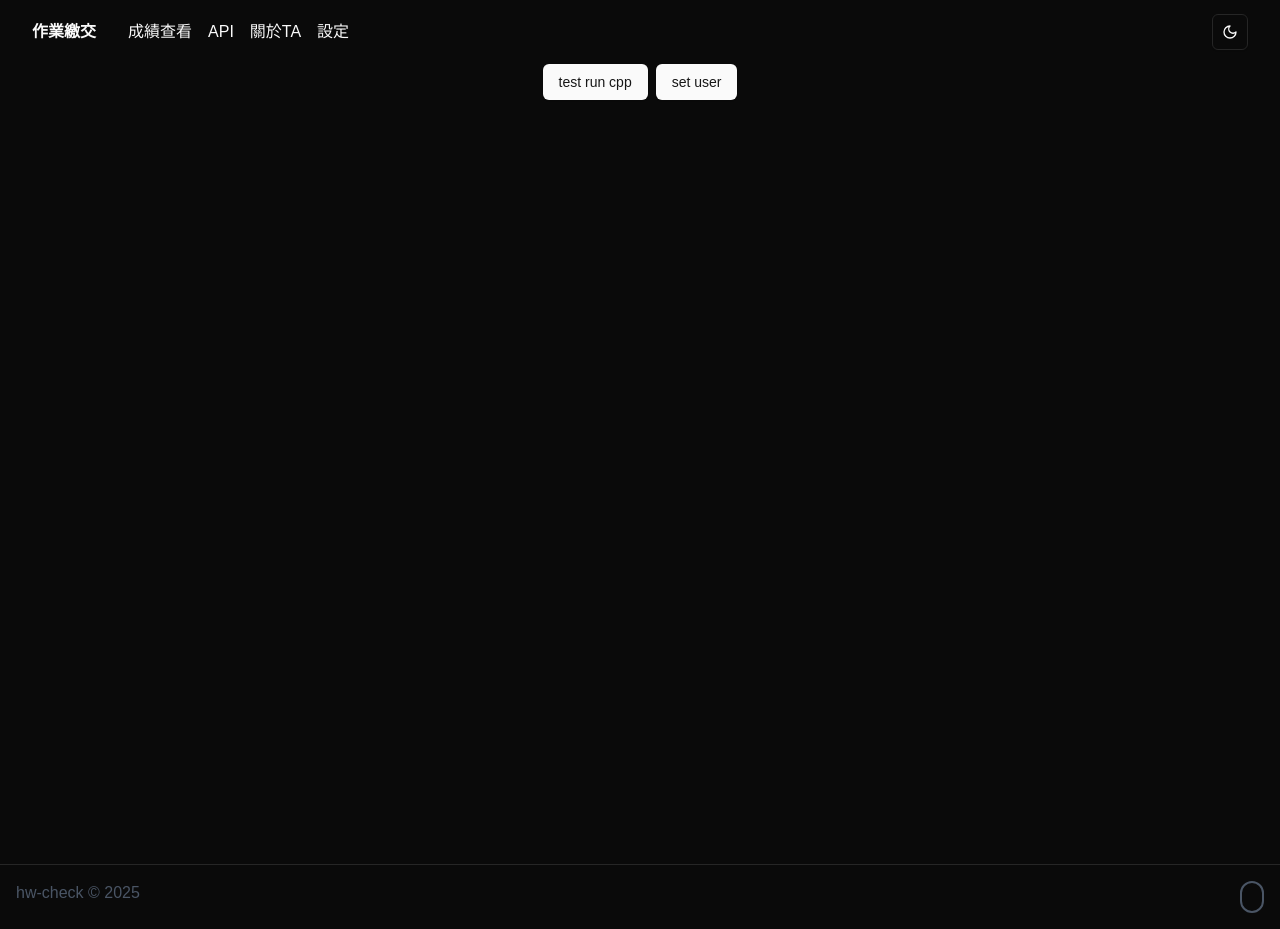
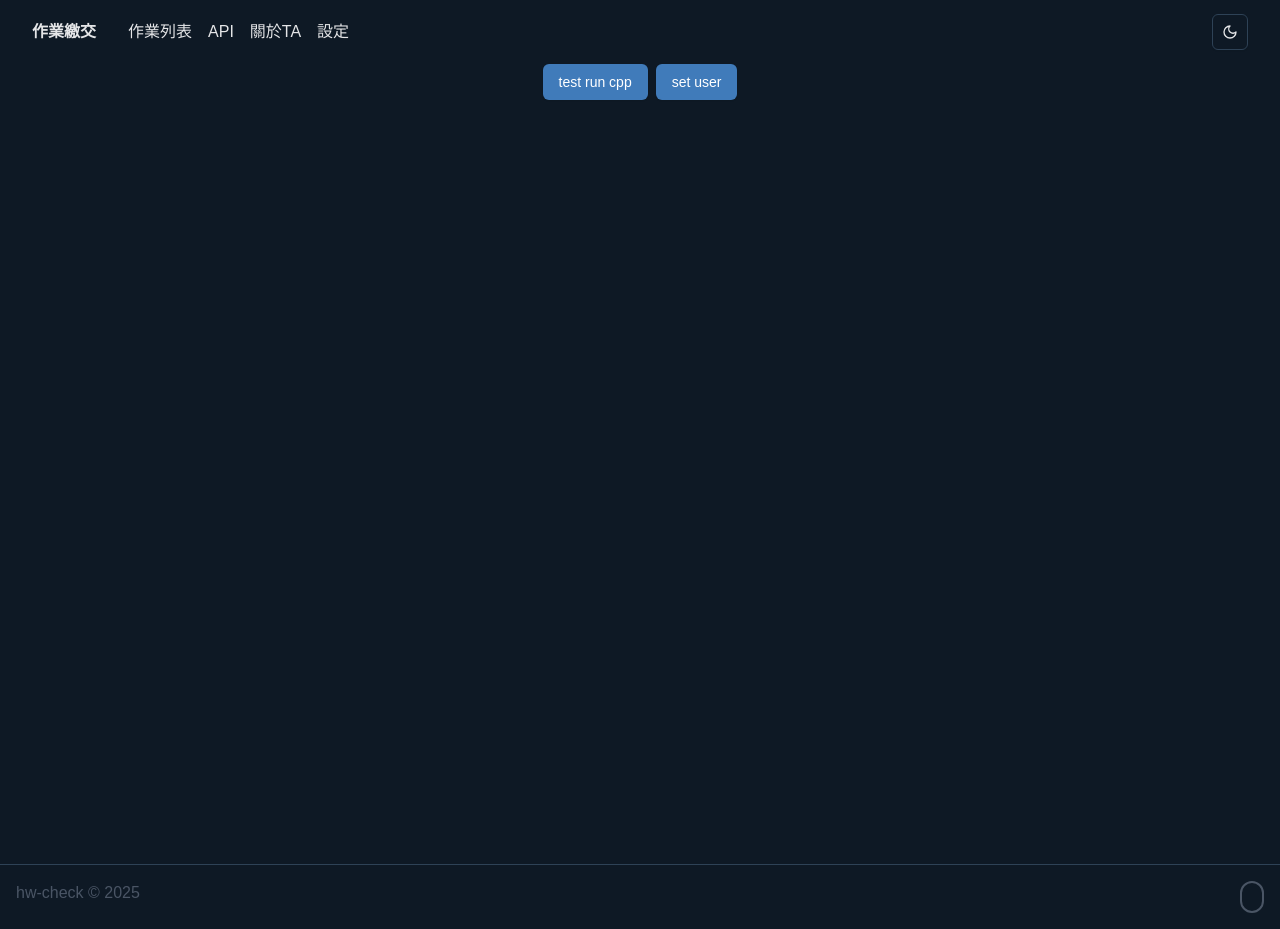
Before and after one commit to archie0732/auto-check-hw, a Next.js app: page /test in a window 1280 px wide. Built offline with nearby package versions, Linux system fonts and the light colour scheme; some icons are missing.

Commit message:
refactor: separate header

```diff
--- a/app/globals.css
+++ b/app/globals.css
@@ -69,31 +69,31 @@
 }
 
 :root {
-  --card: hsl(0 0% 100%);
-  --card-foreground: hsl(0 0% 3.9%);
-  --popover: hsl(0 0% 100%);
-  --popover-foreground: hsl(0 0% 3.9%);
-  --primary: hsl(0 0% 9%);
-  --primary-foreground: hsl(0 0% 98%);
-  --secondary: hsl(0 0% 96.1%);
-  --secondary-foreground: hsl(0 0% 9%);
-  --muted: hsl(0 0% 96.1%);
-  --muted-foreground: hsl(0 0% 45.1%);
-  --accent: hsl(0 0% 96.1%);
-  --accent-foreground: hsl(0 0% 9%);
+  --card: hsl(211 46% 90%);
+  --card-foreground: hsl(211 5% 15%);
+  --popover: hsl(211 46% 95%);
+  --popover-foreground: hsl(211 95% 10%);
+  --primary: hsl(211 49% 49%);
+  --primary-foreground: hsl(0 0% 100%);
+  --secondary: hsl(211 30% 70%);
+  --secondary-foreground: hsl(0 0% 0%);
+  --muted: hsl(173 30% 85);
+  --muted-foreground: hsl(211 5% 35%);
+  --accent: hsl(173 30% 80%);
+  --accent-foreground: hsl(211 5% 15%);
   --destructive: hsl(0 84.2% 60.2%);
   --destructive-foreground: hsl(0 0% 98%);
-  --border: hsl(0 0% 89.8%);
-  --input: hsl(0 0% 89.8%);
-  --ring: hsl(0 0% 3.9%);
+  --border: hsl(211 30% 50%);
+  --input: hsl(211 30% 26%);
+  --ring: hsl(211 49% 49%);
   --chart-1: hsl(12 76% 61%);
   --chart-2: hsl(173 58% 39%);
   --chart-3: hsl(197 37% 24%);
   --chart-4: hsl(43 74% 66%);
   --chart-5: hsl(27 87% 67%);
   --radius: 0.5rem;
-  --background: oklch(1 0 0);
-  --foreground: oklch(0.141 0.005 285.823);
+  --background: oklch(0.9588 0.0102 249.75);
+  --foreground: oklch(0.2146 0.0032 249.79);
   --sidebar: oklch(0.985 0 0);
   --sidebar-foreground: oklch(0.141 0.005 285.823);
   --sidebar-primary: oklch(0.21 0.006 285.885);
@@ -104,25 +104,25 @@
   --sidebar-ring: oklch(0.705 0.015 286.067);
 }
 .dark {
-  --background: hsl(0 0% 3.9%);
-  --foreground: hsl(0 0% 98%);
-  --card:hsl( 0 0% 3.9%);
-  --card-foreground: hsl(0 0% 98%);
-  --popover: hsl(0 0% 3.9%);
-  --popover-foreground: hsl(0 0% 98%);
-  --primary: hsl(0 0% 98%);
-  --primary-foreground: hsl(0 0% 9%);
-  --secondary: hsl(0 0% 14.9%);
-  --secondary-foreground: hsl(0 0% 98%);
-  --muted: hsl(0 0% 14.9%);
-  --muted-foreground: hsl(0 0% 63.9%);
-  --accent: hsl(0 0% 14.9%);
-  --accent-foreground: hsl(0 0% 98%);
-  --destructive: hsl(0 62.8% 30.6%);
-  --destructive-foreground: hsl(0 0% 98%);
-  --border: hsl(0 0% 14.9%);
-  --input: hsl(0 0% 14.9%);
-  --ring: hsl(0 0% 83.1%);
+  --background: oklch(0.2096 0.0292 250.94);
+  --foreground: oklch(0.9227 0.0022 249.67);
+  --card:hsl(211 46% 10%);
+  --card-foreground: hsl(211 5% 90%);
+  --popover: hsl(211 46% 5%);
+  --popover-foreground: hsl(211 5% 90%);
+  --primary: hsl(211 49% 49%);
+  --primary-foreground: hsl(0 0% 100%);
+  --secondary: hsl(211 30% 20%);
+  --secondary-foreground: hsl(0 0% 100%);
+  --muted: hsl(173 30% 25%);
+  --muted-foreground: hsl(211 5% 60%);
+  --accent: hsl(173 30% 25%);
+  --accent-foreground: hsl(211 5% 90%);
+  --destructive: hsl(0 50% 30%);
+  --destructive-foreground: hsl(211 5% 90%);
+  --border: hsl(211 30% 26%);
+  --input: hsl(211 30% 26%);
+  --ring: hsl(211 49% 49%);
   --chart-1: hsl(220 70% 50%);
   --chart-2: hsl(160 60% 45%);
   --chart-3: hsl(30 80% 55%);
--- a/app/hw/[id]/layout.tsx
+++ b/app/hw/[id]/layout.tsx
@@ -1,6 +1,7 @@
 import { ArrowLeft } from 'lucide-react';
 import Link from 'next/link';
 import Page from './page';
+import { Button } from '@/components/ui/button';
 
 interface Props extends React.HtmlHTMLAttributes<HTMLDivElement> {
   params: Promise<{ id: string }>;
@@ -9,17 +10,19 @@ interface Props extends React.HtmlHTMLAttributes<HTMLDivElement> {
 const Layout: React.FC<Props> = async ({ params }) => {
   const { id } = await params;
   return (
-    <div className="container mx-auto my-8 flex flex-col gap-4">
+    <>
       <div>
-        <Link href="/hw/" className="flex items-center gap-1 text-sm">
-          <ArrowLeft size={16} />
-          <span>返回</span>
-        </Link>
+        <Button variant="ghost" asChild className="-ml-3">
+          <Link href="/hw/" className="flex items-center gap-1 text-sm">
+            <ArrowLeft size={16} />
+            <span>返回</span>
+          </Link>
+        </Button>
       </div>
       <div>
         <Page id={id} />
       </div>
-    </div>
+    </>
   );
 };
 Layout.displayName = 'HomeworkLayout';
--- /dev/null
+++ b/app/hw/layout.tsx
@@ -0,0 +1,12 @@
+type Props = React.HtmlHTMLAttributes<HTMLDivElement>;
+
+const Layout: React.FC<Props> = ({ children }) => {
+  return (
+    <div className="container mx-auto my-8 flex flex-col">
+      {children}
+    </div>
+  );
+};
+Layout.displayName = 'HomeworkLayout';
+
+export default Layout;
--- a/app/hw/loading.tsx
+++ b/app/hw/loading.tsx
@@ -1,8 +1,19 @@
-import { Card } from '@/components/ui/card';
+import Header from '@/components/common/header';
+import { Skeleton } from '@/components/ui/skeleton';
+import { NotebookPen } from 'lucide-react';
 
 const Loading: React.FC = () => {
   return (
-    <Card>loading</Card>
+    <div className="container mx-auto my-8 flex flex-col gap-4">
+      <Header title="作業列表" subtitle="所有作業都在這邊" icon={NotebookPen} />
+      <div className="flex flex-col gap-2">
+        {[7, 5, 6, 8, 6, 9, 4, 5].map((v, i) => (
+          <div key={`item-${i}`}>
+            <Skeleton className="h-6 rounded-lg" style={{ width: `${v}rem` }} />
+          </div>
+        ))}
+      </div>
+    </div>
   );
 };
 Loading.displayName = 'HomeworkListLoading';
--- a/app/hw/page.tsx
+++ b/app/hw/page.tsx
@@ -1,5 +1,7 @@
 import { Link } from '@/components/ui/typography';
 import { QuestionDetailAPI } from '../api/_model/apitype';
+import Header from '@/components/common/header';
+import { NotebookPen } from 'lucide-react';
 
 export default async function Page() {
   const res = await fetch(`${process.env.MYURL}/api/md`);
@@ -12,11 +14,14 @@ export default async function Page() {
 
   return (
     <div className="container mx-auto my-8 flex flex-col gap-4">
-      {hw.map((v) => (
-        <div key={v.slug}>
-          <Link href={v.url}>{v.name}</Link>
-        </div>
-      ))}
+      <Header title="作業列表" subtitle="所有作業都在這邊" icon={NotebookPen} />
+      <div className="flex flex-col gap-2">
+        {hw.map((v) => (
+          <div key={v.slug}>
+            <Link href={v.url}>{v.name}</Link>
+          </div>
+        ))}
+      </div>
     </div>
   );
 }
--- a/app/page.tsx
+++ b/app/page.tsx
@@ -1,24 +1,7 @@
 import { AnnoGetAPI } from '@/app/api/anno/_model/apitype';
 import Link from 'next/link';
 import { Megaphone } from 'lucide-react';
-import type { LucideIcon } from 'lucide-react';
-
-const Header: React.FC<{
-  title: string;
-  subtitle: string;
-  icon: LucideIcon;
-}> = ({ title, subtitle, icon: Icon }) => (
-  <div className="flex items-center gap-2">
-    <div className="flex flex-col gap-1">
-      <div className="flex items-center gap-1 text-xl font-bold">
-        <Icon size={24} strokeWidth={2} />
-        {title}
-      </div>
-      <div className="text-muted-foreground text-sm">{subtitle}</div>
-    </div>
-  </div>
-);
-Header.displayName = 'Header';
+import Header from '@/components/common/header';
 
 export default async function Home() {
   const res = await fetch(`${process.env.MYURL}/api/anno/get`);
--- a/components/app/app-header.tsx
+++ b/components/app/app-header.tsx
@@ -6,7 +6,7 @@ import { useEffect, useState } from 'react';
 import { DarkModeButton } from '@/components/button/dark-mode';
 
 const headerOptions: { name: string; link: string }[] = [
-  { name: '成績查看', link: '/hw' },
+  { name: '作業列表', link: '/hw' },
   { name: 'API', link: '/api' },
   { name: '關於TA', link: '/ta' },
   { name: '設定', link: '/settings' },
@@ -29,7 +29,7 @@ export function AppHeader() {
   return (
     <div
       className={`
-        data-[floating]:border-border data-[floating]:bg-background/80
+        data-[floating]:border-border/40 data-[floating]:bg-background/80
         data-[floating]:backdrop-blur
         fixed top-0 right-0 left-0 z-50 flex h-16 border-b border-transparent
         px-8 py-2 transition-all
--- /dev/null
+++ b/components/common/header.tsx
@@ -0,0 +1,20 @@
+import { LucideIcon } from 'lucide-react';
+
+const Header: React.FC<{
+  title: string;
+  subtitle: string;
+  icon: LucideIcon;
+}> = ({ title, subtitle, icon: Icon }) => (
+  <div className="flex items-center gap-2">
+    <div className="flex flex-col gap-1">
+      <div className="flex items-center gap-1 text-xl font-bold">
+        <Icon size={24} strokeWidth={2} />
+        {title}
+      </div>
+      <div className="text-muted-foreground text-sm">{subtitle}</div>
+    </div>
+  </div>
+);
+Header.displayName = 'Header';
+
+export default Header;
```
